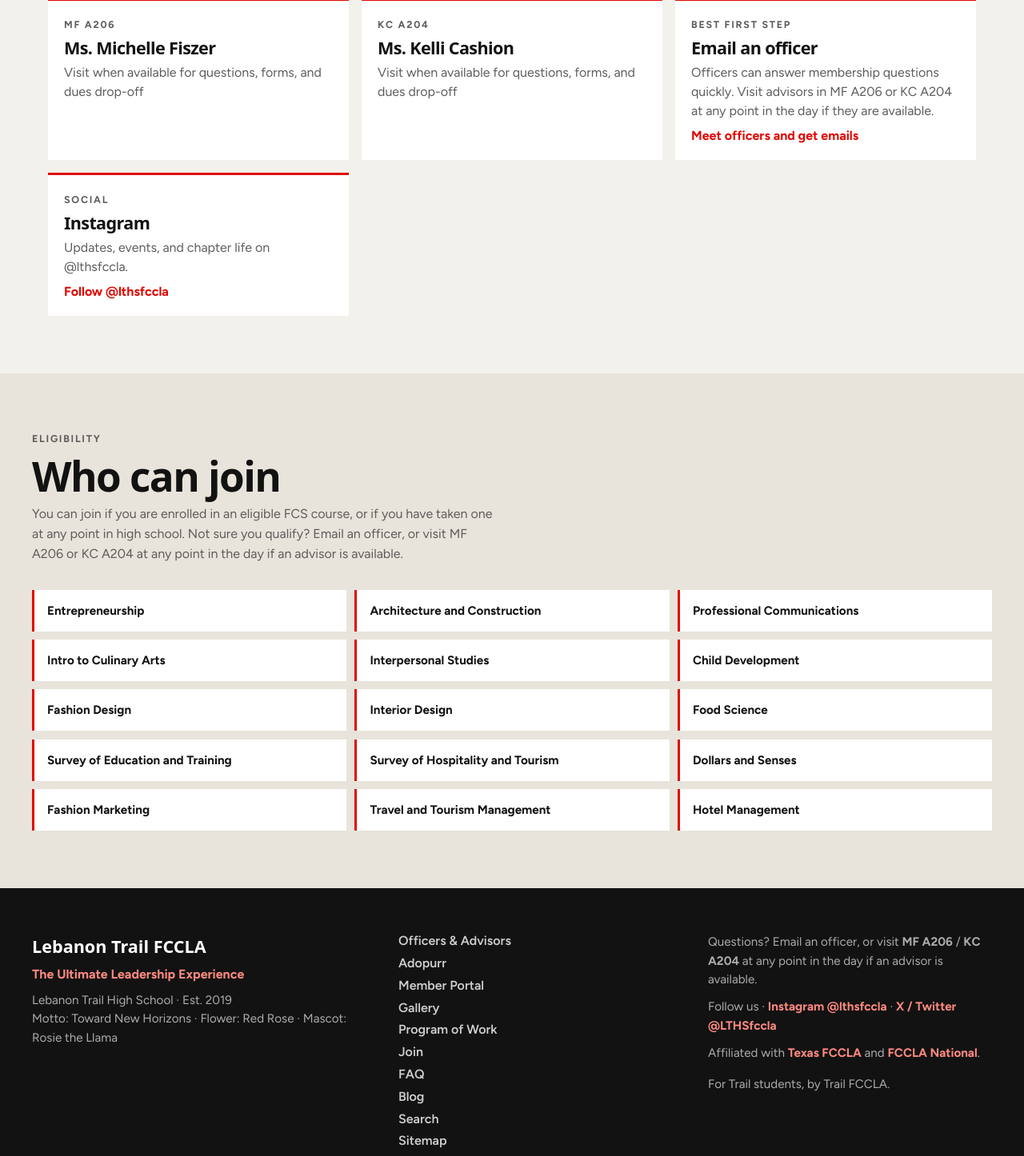
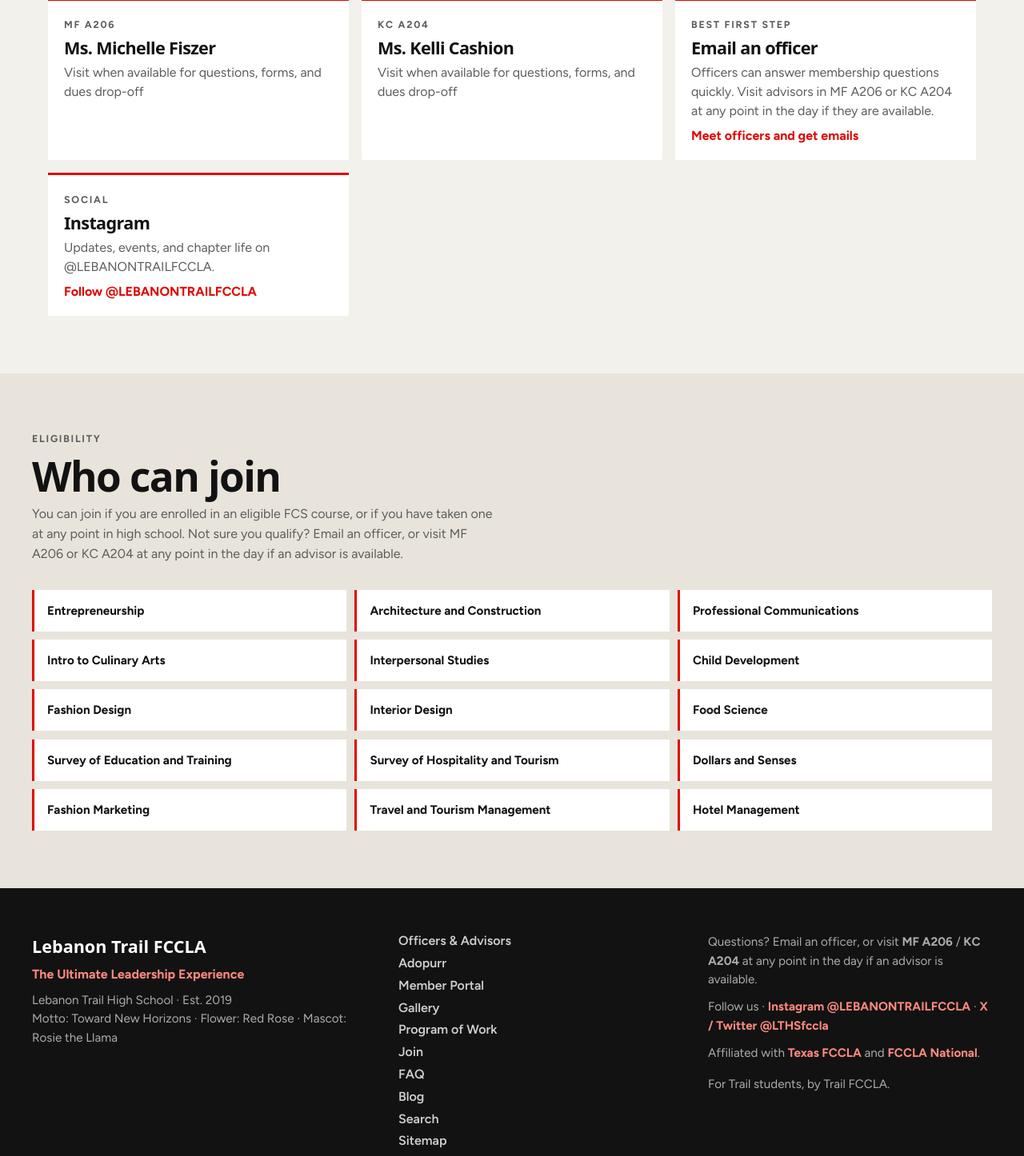
Before and after one commit to shruthkia/lt-fccla, a React (Vite) app: page /join in a window 1280 px wide. Shown: the part 3513-4959 px from the top of the page at 80% size. Built offline with nearby package versions, Linux system fonts and the light colour scheme; no server answers; the database is empty; a web font is replaced by a local one.

Commit message:
Use correct Instagram handle @LEBANONTRAILFCCLA
Point all Instagram links and labels to the chapter profile URL.

Co-authored-by: Shruthika <shruthkia@users.noreply.github.com>

```diff
--- a/src/components/Footer.tsx
+++ b/src/components/Footer.tsx
@@ -46,7 +46,7 @@ export function Footer() {
                     target="_blank"
                     rel="noopener noreferrer"
                   >
-                    Instagram @lthsfccla
+                    Instagram @LEBANONTRAILFCCLA
                     <span className="sr-only"> (opens in a new tab)</span>
                   </a>
                 </>
--- a/src/data/chapter.ts
+++ b/src/data/chapter.ts
@@ -40,7 +40,7 @@ export const chapter = {
   eligibilityNote:
     "You can join if you are enrolled in an eligible FCS course, or if you have taken one at any point in high school. Not sure you qualify? Email an officer, or visit MF A206 or KC A204 at any point in the day if an advisor is available.",
   social: {
-    instagram: "https://www.instagram.com/lthsfccla/",
+    instagram: "https://www.instagram.com/LEBANONTRAILFCCLA/",
     twitter: "https://twitter.com/LTHSfccla",
   },
   contactEmail: "fiszerm@friscoisd.org",
@@ -765,7 +765,7 @@ export const importantDetails = [
   {
     label: "Where to find us",
     value:
-      "Email an officer with questions, or visit advisors in MF A206 (Ms. Fiszer) or KC A204 (Ms. Cashion) at any point in the day if they are available. Bring membership forms and dues to either room. Follow us on Instagram @lthsfccla.",
+      "Email an officer with questions, or visit advisors in MF A206 (Ms. Fiszer) or KC A204 (Ms. Cashion) at any point in the day if they are available. Bring membership forms and dues to either room. Follow us on Instagram @LEBANONTRAILFCCLA.",
   },
   {
     label: "Our marks",
--- a/src/pages/Join.tsx
+++ b/src/pages/Join.tsx
@@ -173,14 +173,14 @@ export function Join() {
               <article className="join-contact-card">
                 <p className="eyebrow">Social</p>
                 <h3>Instagram</h3>
-                <p>Updates, events, and chapter life on @lthsfccla.</p>
+                <p>Updates, events, and chapter life on @LEBANONTRAILFCCLA.</p>
                 <a
                   className="text-link"
                   href={chapter.social.instagram}
                   target="_blank"
                   rel="noopener noreferrer"
                 >
-                  Follow @lthsfccla
+                  Follow @LEBANONTRAILFCCLA
                   <span className="sr-only"> (opens in a new tab)</span>
                 </a>
               </article>
```
